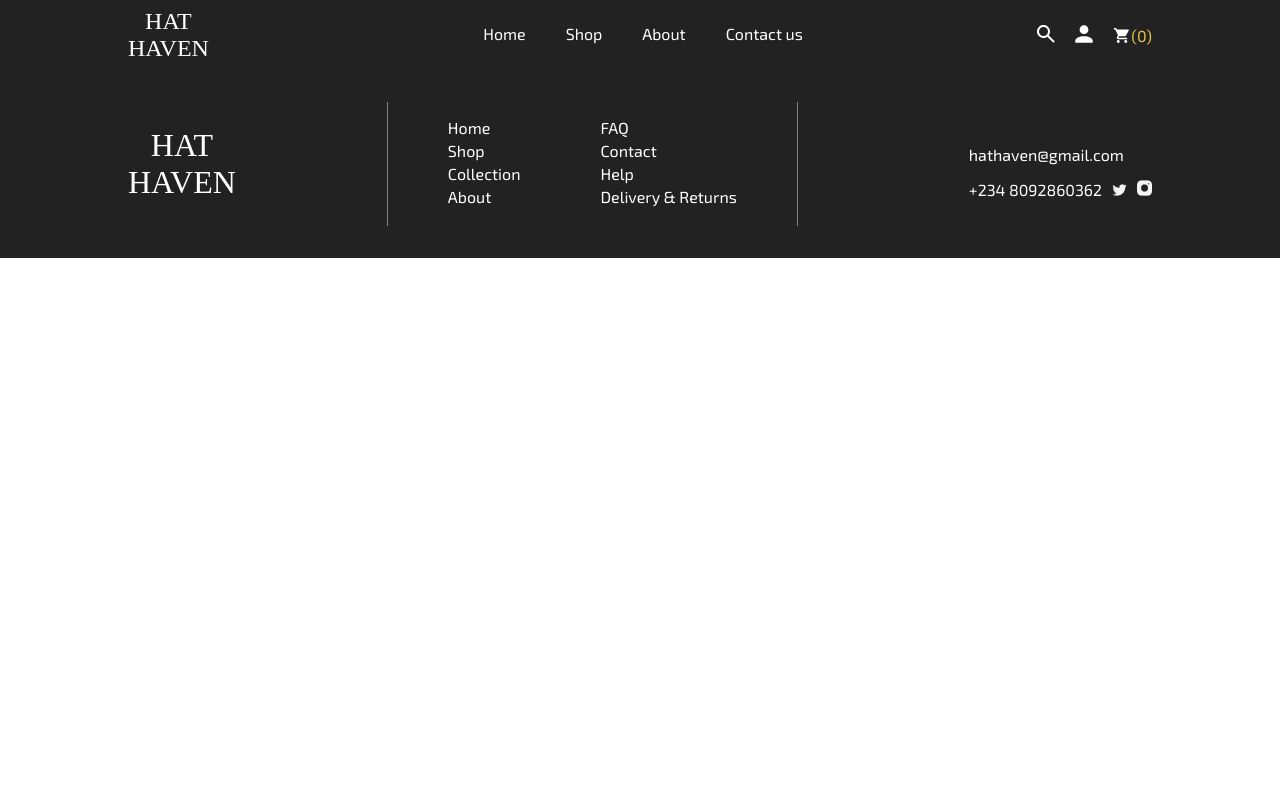
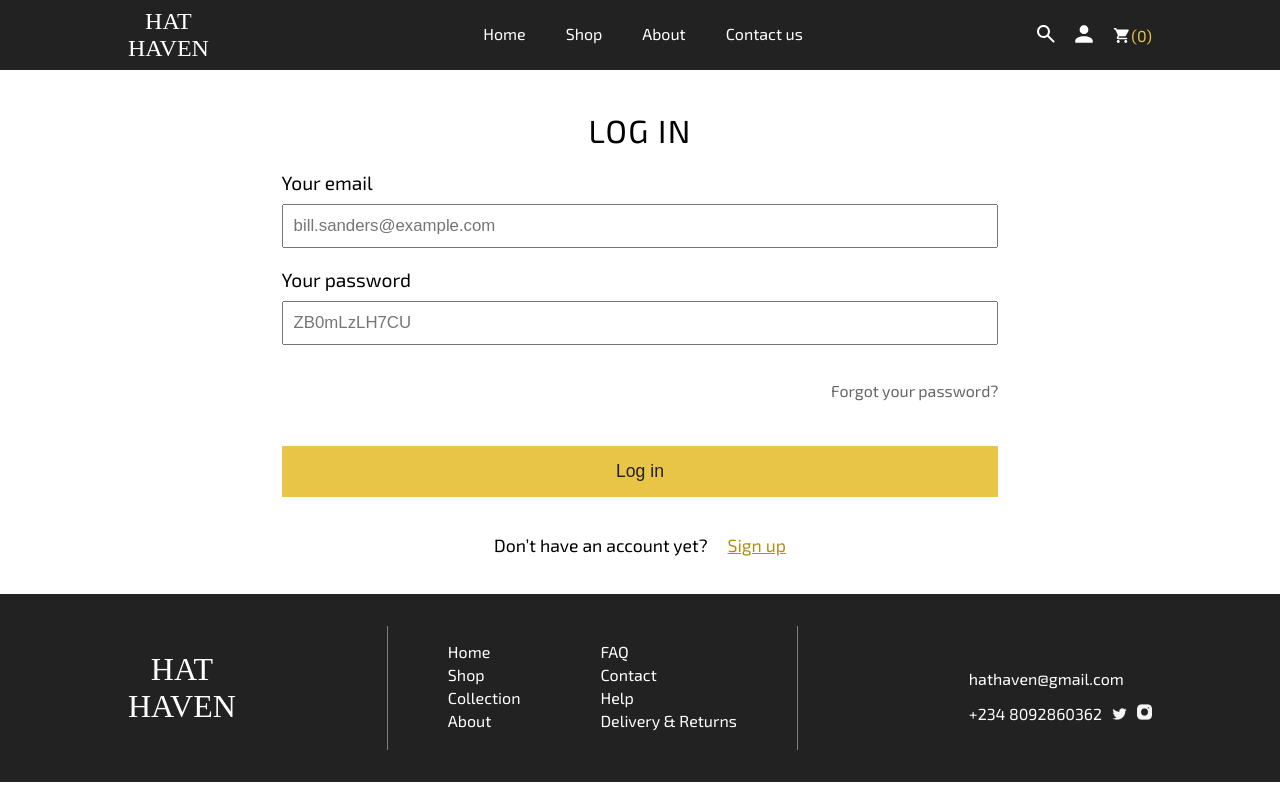
Before and after one commit to Codelary-Technologies-Ltd/hatHaven, a React (Vite) app: page /login in a window 1280 px wide. Built offline with nearby package versions, Linux system fonts and the light colour scheme; a web font is replaced by a local one.

Commit message:
feat: all correction made

```diff
--- a/src/App.jsx
+++ b/src/App.jsx
@@ -6,6 +6,7 @@ import AboutUs from './pages/AboutUs';
 import ContactUs from './pages/ContactUs';
 import ShoppingCart from './pages/ShoppingCart'
 import SignUp from './pages/SignUp';
+import Login from './pages/Login';
 import Navbar from './components/Navbar.jsx'
 import Footer from './components/Footer.jsx'
 function App() {
@@ -18,6 +19,7 @@ function App() {
           <Routes>
             <Route path='/' element={<Home />}/>
             <Route path='/sign-up' element={<SignUp />}/>
+            <Route path='/login' element={<Login />}/>
             <Route path='/category' element={<Category />}/>
             <Route path='/shopping-cart' element={<ShoppingCart />}/>
             <Route path='/about-us' element={<AboutUs />}/>
```
